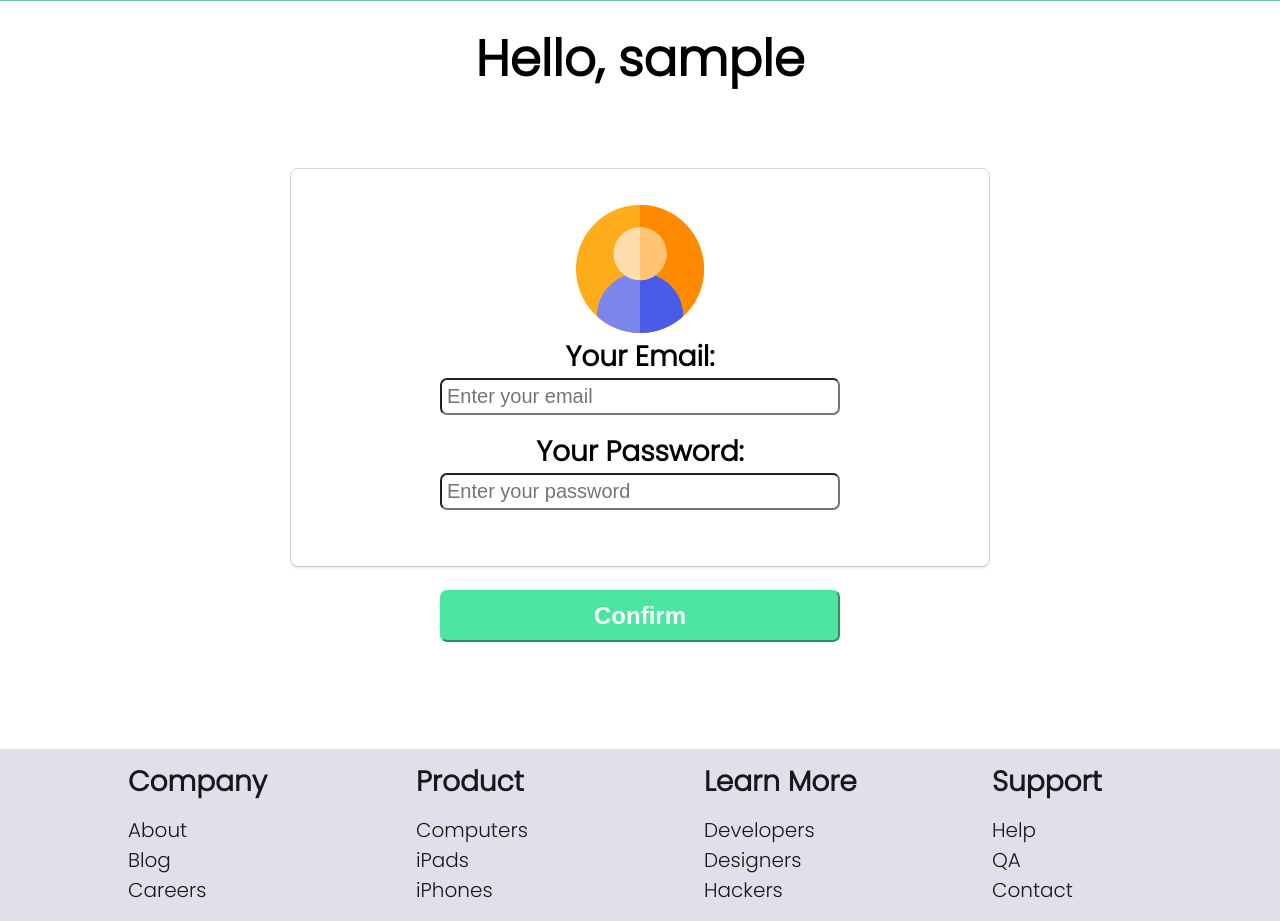
After one commit to zahra-yousef/User-Module, a PHP site: page /delete_form.php in a window 1280 px wide. The commit adds this page. Shown: the part 515-1436 px from the top of the page. Run offline with PHP 8.4, Linux system fonts and the light colour scheme; the visitor is signed in with stand-in values (Sample User, id 1).

Commit message:
3rd Commit

```diff
--- /dev/null
+++ b/delete_form.php
@@ -0,0 +1,74 @@
+<?php
+    session_start();
+    if(isset($_SESSION['user_name'])
+      && isset($_SESSION['emai'])){
+?>
+
+<!DOCTYPE html>
+
+<html>
+    <head>
+        <meta charset="UTF-8">
+         <title>NewTech - Delete Account</title>
+        <link rel="stylesheet" href="styleSheets/styles.css">
+        <link rel="preconnect" href="https://fonts.googleapis.com">
+        <link rel="preconnect" href="https://fonts.gstatic.com" crossorigin>
+        <link href="https://fonts.googleapis.com/css2?family=Poppins:wght@300&display=swap" rel="stylesheet">
+    </head>
+    <body>
+        <?php include 'header.php';?>
+
+        <header>
+            <h1 class="section2Header">Hello, <?php echo $_SESSION['user_name'];?></h1>
+        </header>
+
+        <div class="container">
+            <form action="delete_user.php" method="post">
+                <div class="row">
+                    <div class="col-7" id="formCenter">
+                        <div class="box">
+                            <div class="icon">
+                                <img src="images/user.png">
+                            </div>
+
+                            <?php if(isset($_GET['error'])) { ?>
+                                <p class="error"><?php echo $_GET['error'];?></p>
+                            <?php } ?>
+
+                            <?php if(isset($_GET['success'])) { ?>
+                                <p class="success"><?php echo $_GET['success'];?></p>
+                            <?php } ?>
+                            <label>Your Email: </label><br>
+                            <input
+                                   class="profilebox"
+                                   name="email"
+                                   type="text"
+                                   placeholder="Enter your email"
+                                   ><br><br>
+
+                            <label>Your Password: </label><br>
+                            <input
+                                   class="profilebox"
+                                   name="password"
+                                   type="password"
+                                   placeholder="Enter your password"
+                                    ><br><br>
+                        </div>
+                    </div>
+                </div>
+
+                <div class="row">
+                    <div class="col-12">
+                        <button id="saveButton" class="learnMore" name="saveButton">Confirm</button>
+                    </div>
+                </div>
+             </form>
+        </div>
+        <?php include 'footer.php';?>
+    </body>
+</html>
+<?php
+    }else{
+        header("Location: login_form.php");
+        exit();
+    }
--- a/header.php
+++ b/header.php
@@ -12,8 +12,8 @@
                 <li><a href="#news">Techno</a></li>
                 <li><a href="#contact">Contact</a></li>
                 <li><a href="#about">About</a></li>
+                <li id="profile-tab" class="top-nav-right"><a href="profile_form.php">Profile</a></li>
                 <li id="logout-tab" class="top-nav-right"><a href="logout.php">Logout</a></li>
-                <li id="profile-tab" class="top-nav-right"><a href="profile_form.php">Profile</a></li>
                 <li class="dropdownIcon"><a href="javascript:void(0);" onclick="dropdownMenu()">&#9776;</a></li>
             </ul>
         </nav>
--- a/home_form.php
+++ b/home_form.php
@@ -10,7 +10,7 @@
         <meta charset="UTF-8">
         <title>NewTech - Home</title>
         <link rel="stylesheet" href="styleSheets/styles.css">
-         <link rel="preconnect" href="https://fonts.googleapis.com">
+        <link rel="preconnect" href="https://fonts.googleapis.com">
         <link rel="preconnect" href="https://fonts.gstatic.com" crossorigin>
         <link href="https://fonts.googleapis.com/css2?family=Poppins:wght@300&display=swap" rel="stylesheet">
     </head>
--- a/login.php
+++ b/login.php
@@ -23,6 +23,7 @@
             header("Location: login_form.php?error=Password is required!");
             exit();
         }else {
+            $pass = md5($pass);
             $sql = "SELECT * FROM users WHERE user_name = '$uname' AND password = '$pass'";
             $result = mysqli_query($conn, $sql);
 
@@ -32,6 +33,10 @@
                  if ($row['user_name'] === $uname && $row['password'] === $pass) {
                     $_SESSION['user_name'] = $row['user_name'];
                     $_SESSION['first_name'] = $row['first_name'];
+                    $_SESSION['emai'] = $row['email'];
+                    $_SESSION['dob'] = $row['dob'];
+                    $_SESSION['phone'] = $row['phone'];
+
                     header("Location: home_form.php");
                     exit();
                  } else {
--- a/login_form.php
+++ b/login_form.php
@@ -28,11 +28,11 @@
                             <?php } ?>
 
                             <h2>Username</h2>
-                            <input class="inputbox" name="username" type="text" placeholder="Enter username or email">
+                            <input class="inputbox" name="username" type="text" placeholder="Enter username">
                             <br><br>
 
                             <h2>Password</h2>
-                            <input class="inputbox" name="password" type="text" placeholder="Enter password">
+                            <input class="inputbox" name="password" type="password" placeholder="Enter password">
                             <br><br>
 
                             <button class="loginButton">Let's Go!</button>
--- a/nbproject/private/private.xml
+++ b/nbproject/private/private.xml
@@ -3,11 +3,11 @@
     <editor-bookmarks xmlns="http://www.netbeans.org/ns/editor-bookmarks/2" lastBookmarkId="0"/>
     <open-files xmlns="http://www.netbeans.org/ns/projectui-open-files/2">
         <group>
-            <file>file:/C:/wamp64/www/1st_Task_UserModule/connection.php</file>
             <file>file:/C:/wamp64/www/1st_Task_UserModule/signup.php</file>
             <file>file:/C:/wamp64/www/1st_Task_UserModule/signup_form.php</file>
-            <file>file:/C:/wamp64/www/1st_Task_UserModule/login_form.php</file>
-            <file>file:/C:/wamp64/www/1st_Task_UserModule/styleSheets/styles.css</file>
+            <file>file:/C:/wamp64/www/1st_Task_UserModule/delete_user.php</file>
+            <file>file:/C:/wamp64/www/1st_Task_UserModule/login.php</file>
+            <file>file:/C:/wamp64/www/1st_Task_UserModule/profile_form.php</file>
         </group>
     </open-files>
 </project-private>
--- /dev/null
+++ b/profile.php
@@ -0,0 +1 @@
+<?php
--- a/signup.php
+++ b/signup.php
@@ -39,6 +39,7 @@
             header("Location: signup_form.php?error=Email is required!&$user_data");
             exit();
         }else if(preg_match('/^[0-9]{11}+$/', $phone)){
+            //https://www.delftstack.com/howto/php/php-validate-phone-number/
             header("Location: signup_form.php?error=Phone is invalid!&$user_data");
             exit();
         }else if (empty($pass)) {
--- a/signup_form.php
+++ b/signup_form.php
@@ -77,7 +77,7 @@
                             <?php  } ?>
 
                             <h2>Birth Date</h2>
-                            <input  type="date" name="dob" value="2022-01-31">
+                            <input  type="date" name="dob" value="0000-00-00">
 
                             <h2>Phone</h2>
                             <input class="inputbox"
--- a/styleSheets/styles.css
+++ b/styleSheets/styles.css
@@ -10,7 +10,7 @@ body{
 }
 
 label{
-    font-size: 32px;
+    font-size: 28px;
     font-weight:600; /*level of Bold*/
     line-height: 1.5;
 }
@@ -131,7 +131,7 @@ div.icon{
     width: 100%
 }
 
-p.error{
+p.error, .success{
     background: #F2DEDE;
     color: #A94442;
     padding: 10px;
@@ -139,6 +139,11 @@ p.error{
     border-radius: 5px;
     margin: 0;
     font-size: 20px;
+}
+
+.success{
+    background: #D4EDDA;
+    color: #40754C;
 }
 
 button{
@@ -158,6 +163,24 @@ button{
 button.learnMore{
     display: block;
     margin: auto;
+}
+
+#editButton{
+    background-color: #4B5BE6;
+    border-color: #4B5BE6;
+    margin-bottom: 5px;
+}
+
+#deleteButton{
+    background-color: #E64B5F;
+    border-color: #E64B5F;
+    margin-bottom: 5px;
+}
+
+#saveButton{
+    background-color: #4BE69F;
+    border-color: #4BE69F;
+    margin-bottom: 5px;
 }
 
 button.loginButton{
@@ -183,12 +206,18 @@ form h2{
 
 /*for input type of text*/
 input[type="text"],
-input[type="password"]{
+input[type="password"],
+profilebox{
     font-size: 20px;
     width: 400px;
     min-width: 100px;
     padding: 5px;
     border-radius: 7px;
+}
+
+profilebox{
+    margin-left: 20%;
+    margin-right: 20%;
 }
 
 /*for input type of text*/
@@ -198,6 +227,12 @@ input[type="date"]{
     min-width: 100px;
     padding: 5px;
     border-radius: 7px;
+}
+
+.buttonLink{
+    text-decoration: none;
+    color: #fff;
+    display: inline-block;
 }
 
 div.loginForm{
@@ -273,6 +308,7 @@ footer.myFooter ul li{
     }
 
     .col-4,
+    .col-5,
     .col-6,
     .col-7,
     .col-0{
```
Also changed, not shown: delete_user.php (added, +48 -0 lines), profile_form.php (+105 -8 lines), images/user.png (added), 1 other file.
